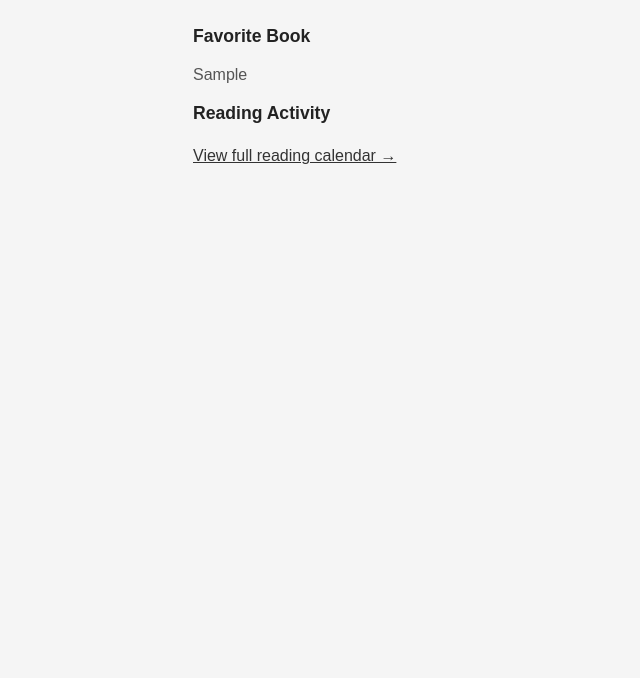
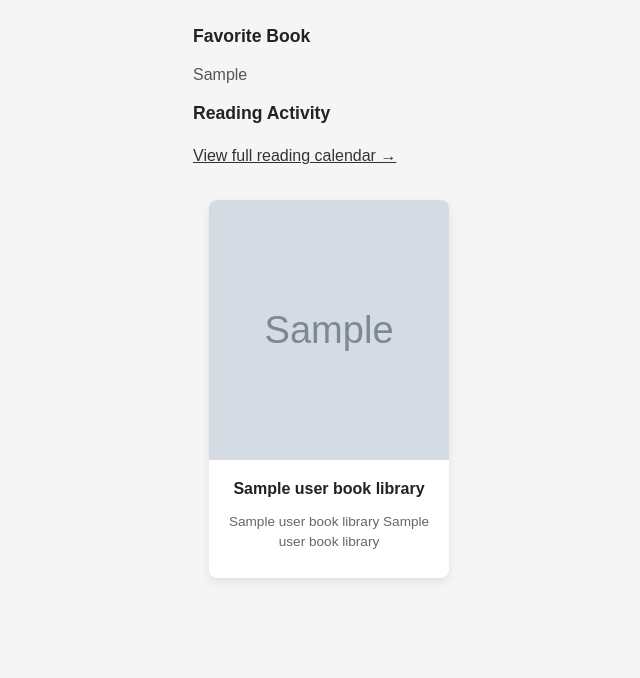
Before and after one commit to BryanMurphy02/digitalLibrary, a Flask app: page /profile in a window 1280 px wide. Shown: the part 335-1013 px from the top of the page, without its empty margins (47-687 px from the left). Before the commit the page ends 499 px from the top, so only its background shows below. Run offline with Flask 3, Linux system fonts and the light colour scheme; a user stored in the database is signed in; grey boxes marked "Sample" are stand-in pictures; a database or web service that is not in the repository returns one stand-in record (values such as "Sample title"); some libraries are stand-ins or nearby versions.

Commit message:
Check Description
Alright a whole bunch of stuff was done here. Starting from the database, a new view was added that is basically the same as library_table but adds in the user_id. Next it gets queried and returns all the books that are assigned to the user and displays it the same way that its displayed in the library page

```diff
--- a/app.py
+++ b/app.py
@@ -49,7 +49,11 @@ def display_book(book_id):
 @login_required
 def profile():
     user_data = master_route.get_row_by_id("user", current_user.id)
-    return render_template("profile.html", user_data=user_data)
+    user_books = master_route.get_user_books(current_user.id)
+    return render_template("profile.html", user_data=user_data, user_books=user_books)
+
+
+
 
 @app.route('/reading_calendar')
 @login_required
@@ -64,8 +68,8 @@ def add_books():
         author_first_name = request.form.get('author_first_name')
         author_last_name = request.form.get('author_last_name')
         page_count = request.form.get('page_count') or None
-        series_name = request.form.get('series_name') or None
-        series_order = request.form.get('series_order') or None
+        # series_name = request.form.get('series_name') or None
+        # series_order = request.form.get('series_order') or None
 
         cover_file = request.files.get('cover') or None
 
--- a/routes/master_route.py
+++ b/routes/master_route.py
@@ -42,6 +42,10 @@ def get_library_table():
 # return display info for when a book is clicked on
 def get_book_display(book_id):
     return to_dict(db_views.get_display_book(book_id))
+
+# return books from added to a user's profile
+def get_user_books(user_id):
+    return to_dict(user_service.get_user_books(user_id))
 
 
 #Id get functions
@@ -132,4 +136,6 @@ def add_book(book_title, author_first_name, author_last_name, page_count=None, c
     book_service.add_book(book_title, author_first_name, author_last_name, cover_path, page_count)
 
 
+
+
 # def add_book_to_series(book_id, author_id, series_name, series_order):
--- a/services/user_service.py
+++ b/services/user_service.py
@@ -124,6 +124,16 @@ def get_user_username(user_id):
 
 
 
+# Get all the books that are added to the user profile
+def get_user_books(user_id):
+    return query_database(
+        "SELECT * FROM user_book_library WHERE user_id = %s",
+        (user_id,),
+        fetchone=False
+    )
+
+
+
 
 #Testing
 # add_user("test2@gmail.com", "Bryan Murphy", "BryanLovesJillian")
--- a/templates/profile.html
+++ b/templates/profile.html
@@ -12,7 +12,11 @@ Profile
 
         <div class="profile-header">
             <div class="profile-picture">
-                <img src="{{ url_for('static', filename=user_data.profile_picture) }}" alt="{{ user_data.username }}">
+                {% if user_data.profile_picture %}
+                    <img src="{{ url_for('static', filename=user_data.profile_picture) }}" alt="{{ user_data.username }}">
+                {% else %}
+                    <div class="no-cover">No Picture</div>
+                {% endif %}
             </div>
 
 
@@ -43,6 +47,25 @@ Profile
                 </div>
         </div>
 
+        <div class="book-grid">
+            {% for book in user_books %}
+                    <div class="book-card">
+                        <div class="book-cover">
+                            {% if book.book_cover %}
+                                <img src="{{ url_for('static', filename=book.book_cover) }}" alt="{{ book.book_title }}">
+                            {% else %}
+                                <div class="no-cover">No Cover</div>
+                            {% endif %}
+                        </div>
+
+                        <div class="book-info">
+                            <h3 class="book-title">{{ book.book_title }}</h3>
+                            <p class="book-author">{{ book.author_first_name }} {{ book.author_last_name }}</p>
+                        </div>
+                    </div>
+            {% endfor %}
+        </div>
+
     </div>
 </div>
 {% endblock %}
```
